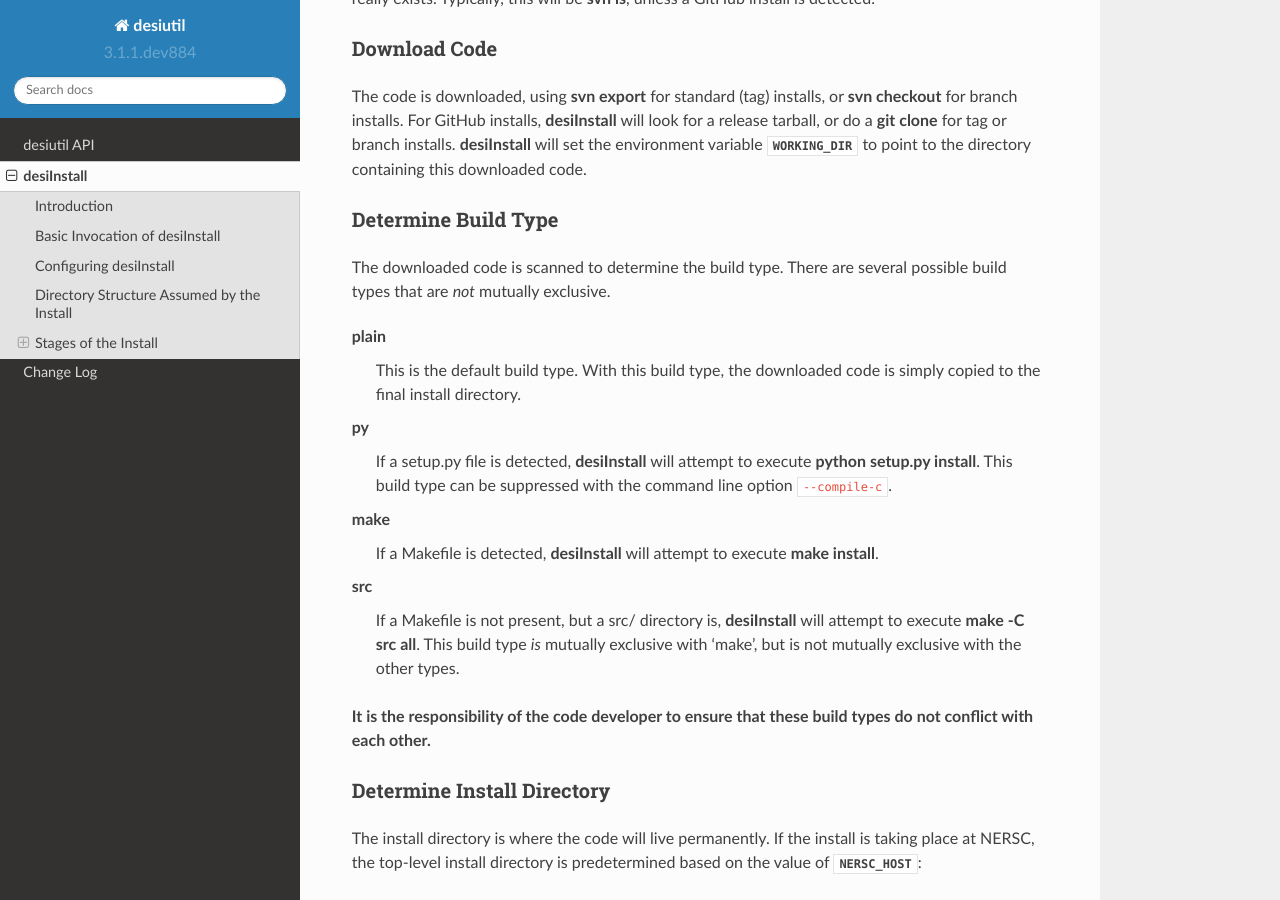
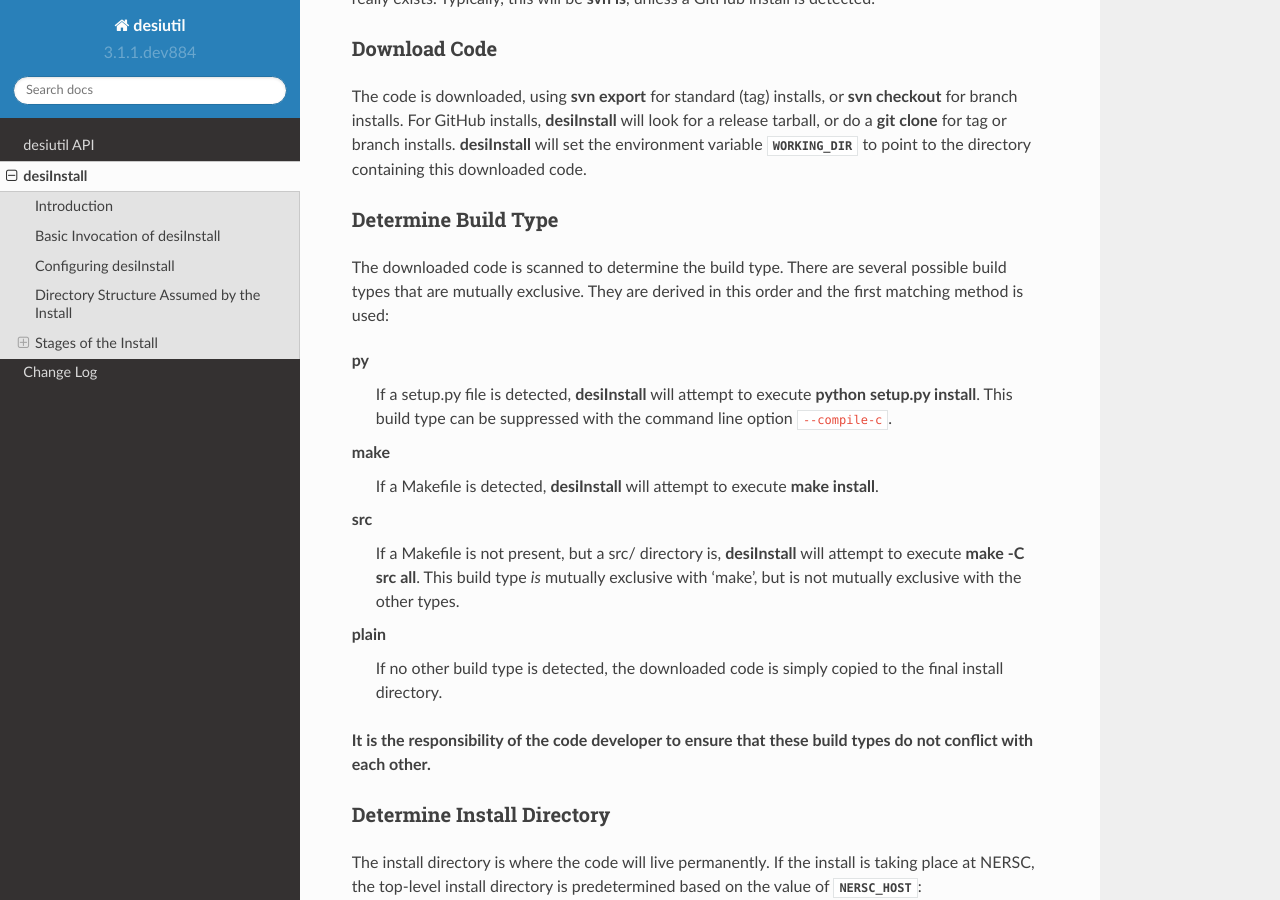
Before and after one commit to desihub/desiutil, a Sphinx documentation site: the page built from doc/desiInstall.rst, in a window 1280 px wide and 900 px high, scrolled down 4482 px. Built offline with Sphinx 7.4.7 and the Read the Docs theme 2.0.0, drawn with Linux system fonts in a browser that asks for light colours.

Commit message:
update desiInstall docs

```diff
--- a/doc/desiInstall.rst
+++ b/doc/desiInstall.rst
@@ -207,11 +207,9 @@
 --------------------
 
 The downloaded code is scanned to determine the build type.  There are several
-possible build types that are *not* mutually exclusive.
+possible build types that are mutually exclusive.  They are derived in this
+order and the first matching method is used:
 
-plain
-    This is the default build type.  With this build type, the downloaded code
-    is simply copied to the final install directory.
 py
     If a setup.py file is detected, :command:`desiInstall` will attempt to execute
     :command:`python setup.py install`.  This build type can be suppressed with the
@@ -224,6 +222,9 @@
     :command:`desiInstall` will attempt to execute :command:`make -C src all`.  This build type
     *is* mutually exclusive with 'make', but is not mutually exclusive with
     the other types.
+plain
+    If no other build type is detected, the downloaded code
+    is simply copied to the final install directory.
 
 **It is the responsibility of the code developer to ensure that these
 build types do not conflict with each other.**
```
